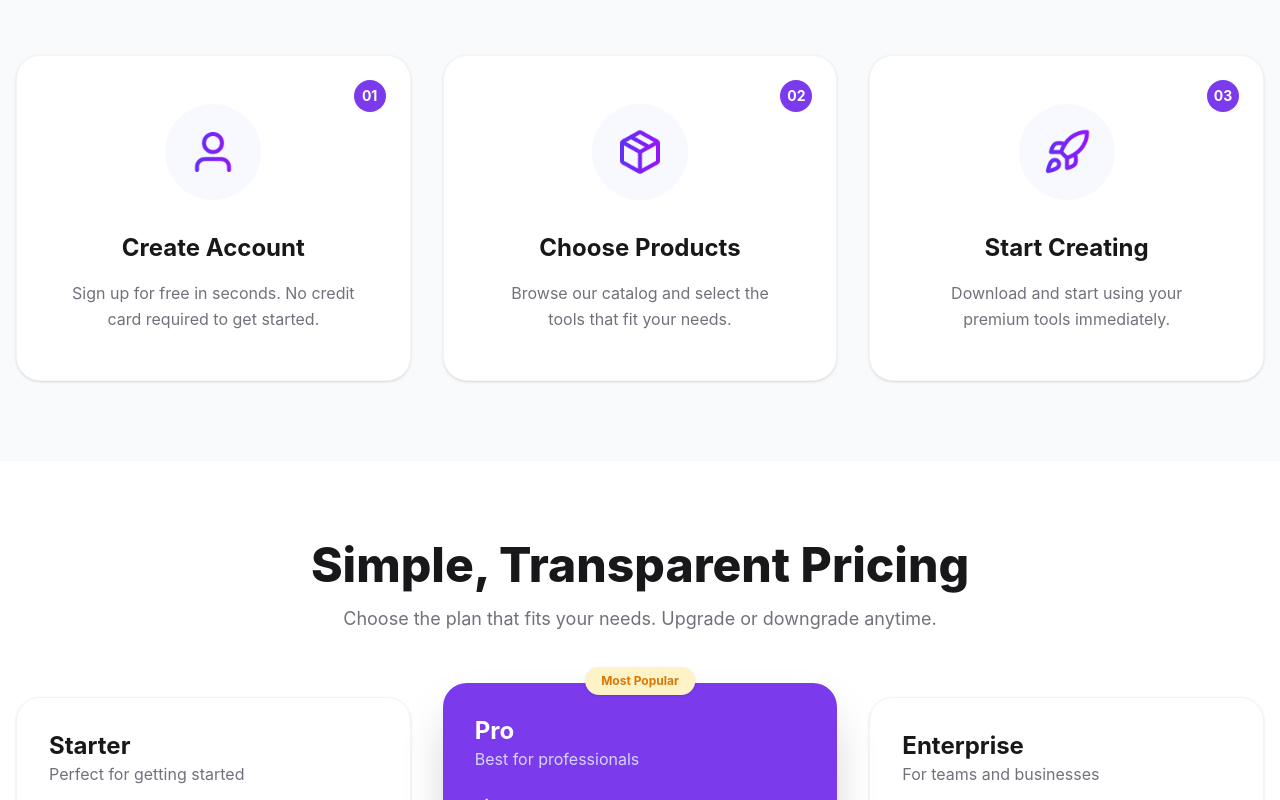
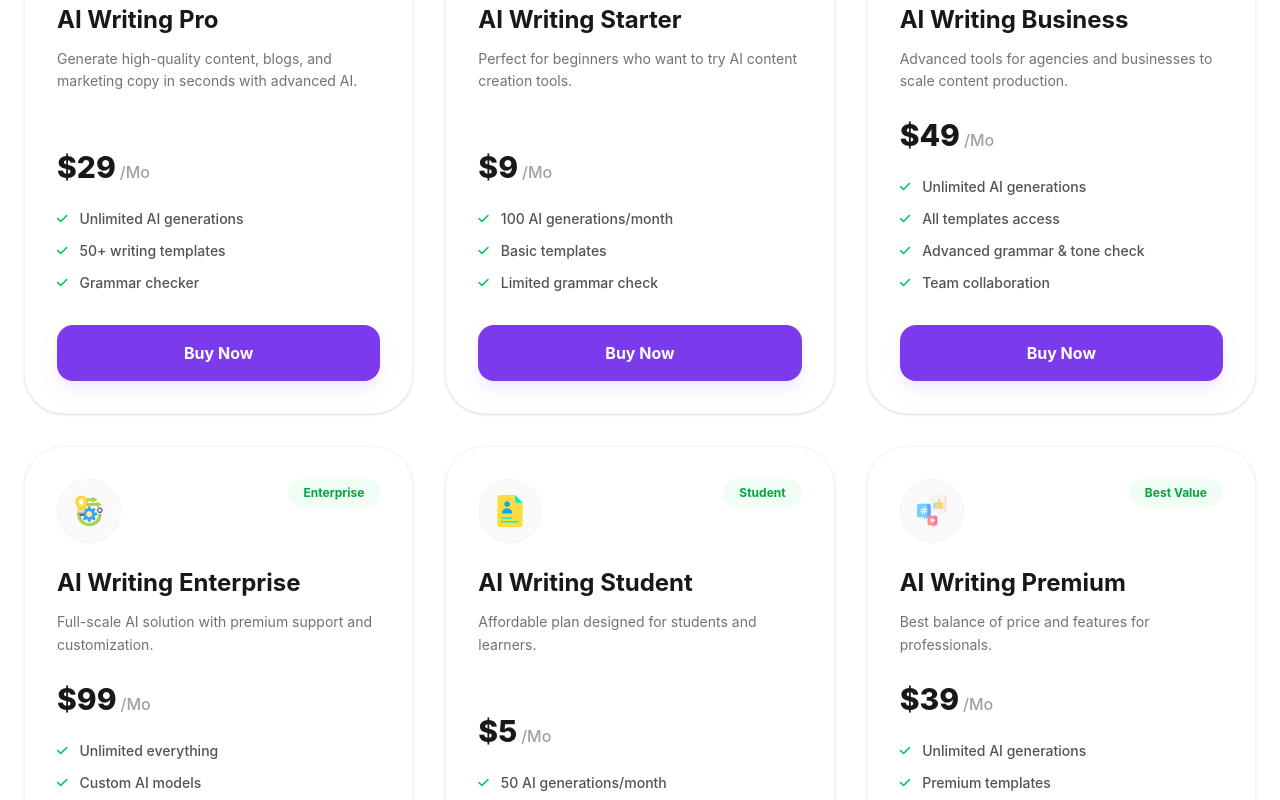
Before and after one commit to Bakir-Bhuyain/landing_page_with_react, a React (Vite) app: page / in a window 1280 px wide. Shown: the part 1540-2340 px from the top of the page. Built offline with nearby package versions, Linux system fonts and the light colour scheme.

Commit message:
added the cards dynamically using the map

```diff
--- /dev/null
+++ b/public/Features.json
@@ -0,0 +1,83 @@
+[
+  {
+    "id": 1,
+    "title": "AI Writing Pro",
+    "description": "Generate high-quality content, blogs, and marketing copy in seconds with advanced AI.",
+    "price": 29,
+    "billing": "mo",
+    "features": [
+      "Unlimited AI generations",
+      "50+ writing templates",
+      "Grammar checker"
+    ],
+    "badge": "Best Seller"
+  },
+  {
+    "id": 2,
+    "title": "AI Writing Starter",
+    "description": "Perfect for beginners who want to try AI content creation tools.",
+    "price": 9,
+    "billing": "mo",
+    "features": [
+      "100 AI generations/month",
+      "Basic templates",
+      "Limited grammar check"
+    ],
+    "badge": "Popular"
+  },
+  {
+    "id": 3,
+    "title": "AI Writing Business",
+    "description": "Advanced tools for agencies and businesses to scale content production.",
+    "price": 49,
+    "billing": "mo",
+    "features": [
+      "Unlimited AI generations",
+      "All templates access",
+      "Advanced grammar & tone check",
+      "Team collaboration"
+    ],
+    "badge": "Recommended"
+  },
+  {
+    "id": 4,
+    "title": "AI Writing Enterprise",
+    "description": "Full-scale AI solution with premium support and customization.",
+    "price": 99,
+    "billing": "mo",
+    "features": [
+      "Unlimited everything",
+      "Custom AI models",
+      "Priority support",
+      "Team management dashboard"
+    ],
+    "badge": "Enterprise"
+  },
+  {
+    "id": 5,
+    "title": "AI Writing Student",
+    "description": "Affordable plan designed for students and learners.",
+    "price": 5,
+    "billing": "mo",
+    "features": [
+      "50 AI generations/month",
+      "Basic templates",
+      "Grammar suggestions"
+    ],
+    "badge": "Student"
+  },
+  {
+    "id": 6,
+    "title": "AI Writing Premium",
+    "description": "Best balance of price and features for professionals.",
+    "price": 39,
+    "billing": "mo",
+    "features": [
+      "Unlimited AI generations",
+      "Premium templates",
+      "Grammar + plagiarism check",
+      "Content optimization tools"
+    ],
+    "badge": "Best Value"
+  }
+]
--- a/src/App.jsx
+++ b/src/App.jsx
@@ -1,3 +1,4 @@
+import { Suspense } from 'react'
 import './App.css'
 import Banner from './components/banner/Banner'
 import Cards from './components/cards/Cards'
@@ -12,13 +13,25 @@ import Subscription from './components/subscription/Subscription'
 
 function App() {
 
+  const fetchedCardInfo = async() =>{
+    const res = await fetch('/Features.json');
+    return res.json();
+  }
+
+const promiseCardInfo = fetchedCardInfo();
+
   return (
     <>
       <Navbar/>
       <Banner/>
       <State/>
       <DigitalTools/>
-      <Cards/>
+
+      <Suspense fallback={<span className="$$loading $$loading-spinner $$loading-xl"></span>}>
+        <Cards promiseCardInfo={promiseCardInfo} />
+      </Suspense>
+
+
       <GetStarted/>
       <Subscription/>
       <Transform/>
--- a/src/components/cards/Cards.jsx
+++ b/src/components/cards/Cards.jsx
@@ -1,10 +1,68 @@
-import React from 'react';
+import React, { use } from 'react';
+import designTool from '../../assets/products/design-tool.png';
+import operationTool from '../../assets/products/operation.png';
+import portFolio from '../../assets/products/portfolio.png';
+import socialMedia from '../../assets/products/social-media.png';
+import writing from '../../assets/products/writing_2327400 1.png';
+import camera from '../../assets/products/camera.png';
 
-const Cards = () => {
+const Cards = ({ promiseCardInfo }) => {
+      const cards = use(promiseCardInfo);
+
+      const iconList = [writing, designTool, camera, operationTool, portFolio, socialMedia];
+
       return (
-            <div>
+            <section className="max-w-[1450px] mx-auto px-6 py-16">
+                  <div className="grid grid-cols-1 md:grid-cols-2 lg:grid-cols-3 gap-8">
+                        {cards.map((card, index) => (
+                              <div
+                                    key={card.id}
+                                    className="bg-white border border-gray-100 rounded-[2.5rem] p-8 shadow-sm hover:shadow-xl transition-all duration-300 flex flex-col h-full"
+                              >
+                                    <div className="flex justify-between items-start mb-6">
+                                          <div className="w-16 h-16 bg-zinc-50 rounded-full flex items-center justify-center border border-zinc-100">
+                                                <img
+                                                      src={iconList[index % iconList.length]}
+                                                      alt=""
+                                                      className="w-8 h-8 object-contain"
+                                                />
+                                          </div>
+                                          <span className={`px-4 py-1.5 rounded-full text-xs font-bold
+                                ${card.badge === 'Best Seller' ? 'bg-orange-50 text-orange-600' :
+                                                      card.badge === 'Popular' ? 'bg-purple-50 text-purple-600' :
+                                                            'bg-green-50 text-green-600'}`}>
+                                                {card.badge}
+                                          </span>
+                                    </div>
 
-            </div>
+                                    <h3 className="text-2xl font-bold text-zinc-900 mb-3">{card.title}</h3>
+                                    <p className="text-zinc-500 text-sm leading-relaxed mb-6 flex-grow">
+                                          {card.description}
+                                    </p>
+
+                                    <div className="mb-6">
+                                          <span className="text-3xl font-extrabold text-zinc-900">${card.price}</span>
+                                          <span className="text-zinc-400 font-medium ml-1">
+                                                /{card.billing === 'mo' ? 'Mo' : 'One-Time'}
+                                          </span>
+                                    </div>
+
+                                    <ul className="space-y-3 mb-8">
+                                          {card.features.map((feature, i) => (
+                                                <li key={i} className="flex items-center gap-3 text-zinc-600 text-sm font-medium">
+                                                      <i className="fa-solid fa-check text-green-500 text-xs"></i>
+                                                      {feature}
+                                                </li>
+                                          ))}
+                                    </ul>
+
+                                    <button className="w-full py-4 bg-[#7c3aed] hover:bg-[#6d28d9] text-white font-bold rounded-2xl transition-all shadow-lg shadow-purple-100 hover:cursor-pointer">
+                                          Buy Now
+                                    </button>
+                              </div>
+                        ))}
+                  </div>
+            </section>
       );
 };
 
```
Also changed, not shown: src/assets/products/camera.png (added).
